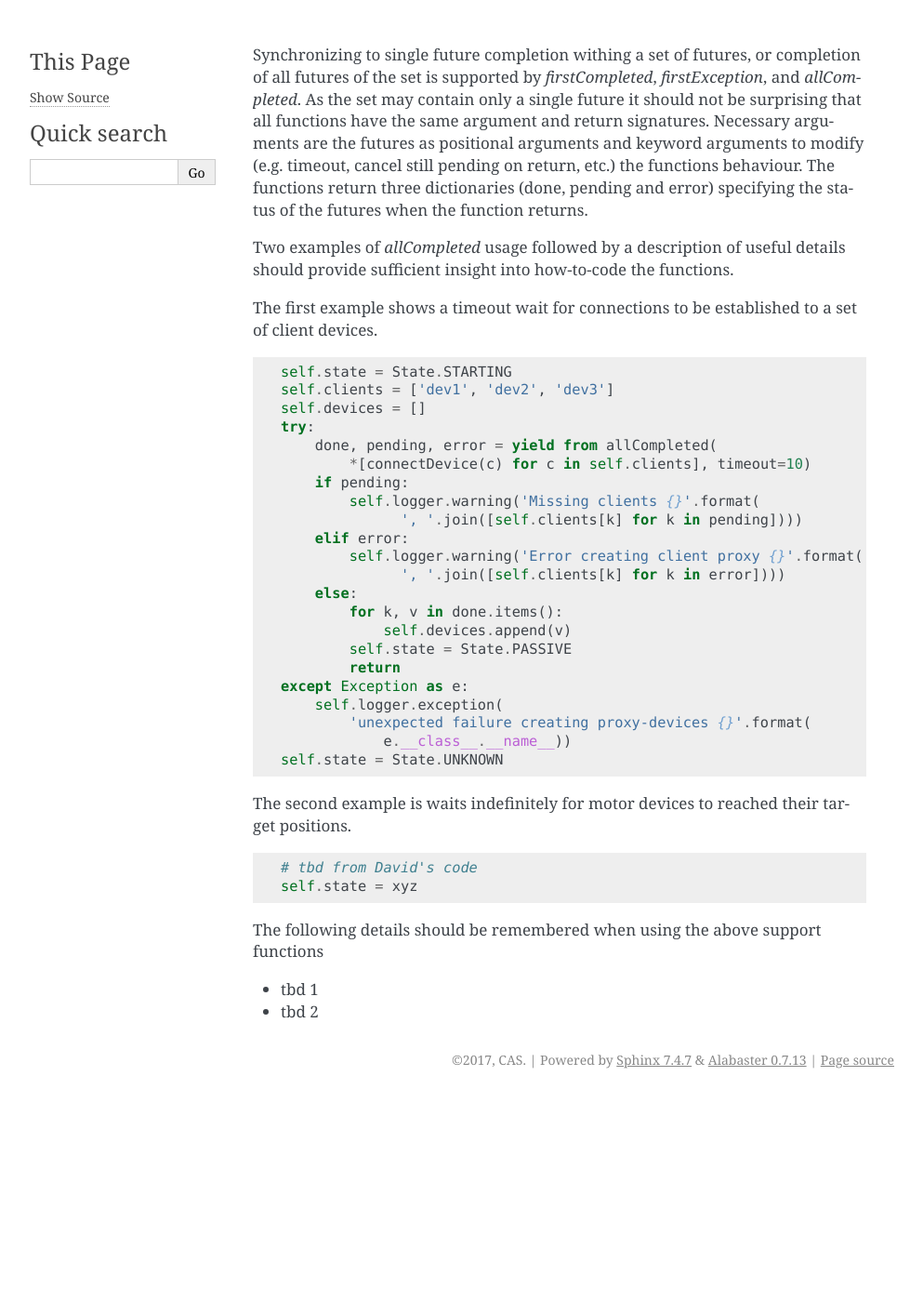
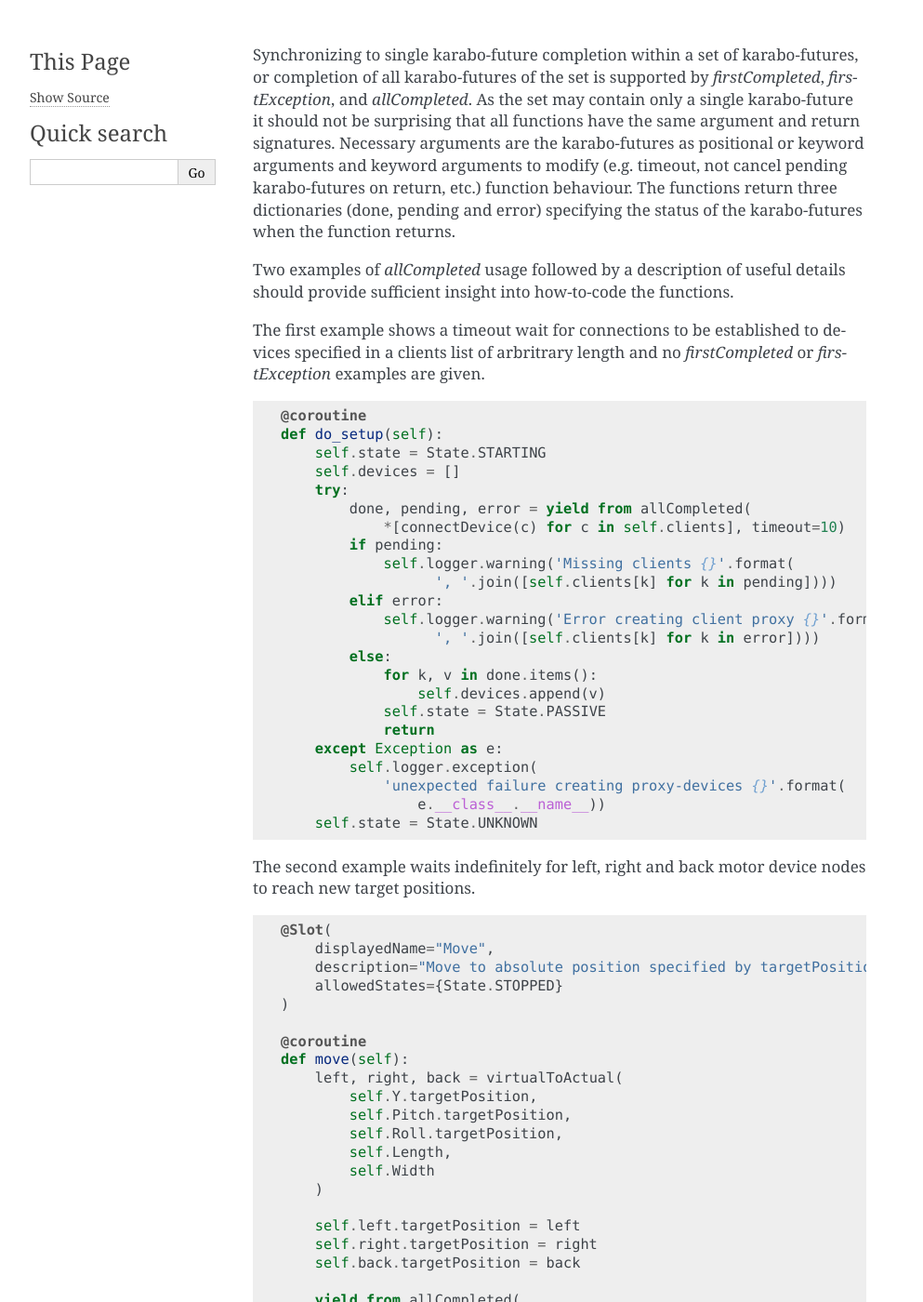
Before and after one commit to European-XFEL/howToMiddlelayer, a Sphinx documentation site: the page built from source/chap4/allCompleted.rst, in a window 1280 px wide and 1400 px high. Shown: the whole window at 93% size, without its empty margins (148-1141 px from the left). Built offline with Sphinx 7.4.7, drawn with Linux system fonts in a browser that asks for light colours; pages that are not in the unit, such as notebooks, are missing from menus; some of the changed text lies outside the part shown.

Commit message:
allCompleted type function basics, a short tbd detail will follow

```diff
--- a/source/chap4/allCompleted.rst
+++ b/source/chap4/allCompleted.rst
@@ -1,23 +1,26 @@
-Synchronizing to single future completion withing a set of futures, or
-completion of all futures of the set is supported by `firstCompleted`,
-`firstException`, and `allCompleted`.
-As the set may contain only a single future it should not be surprising that all
-functions have the same argument and return signatures. Necessary arguments are
-the futures as positional arguments and keyword arguments to modify (e.g. timeout,
-cancel still pending on return, etc.) the functions behaviour. The functions
-return three dictionaries (done, pending and error) specifying the status of
-the futures when the function returns.
+Synchronizing to single karabo-future completion within a set of
+karabo-futures, or completion of all karabo-futures of the set is supported
+by `firstCompleted`, `firstException`, and `allCompleted`. As the set may
+contain only a single karabo-future it should not be surprising that all
+functions have the same argument and return signatures. Necessary arguments
+are the karabo-futures as positional or keyword arguments and keyword
+arguments to modify (e.g. timeout, not cancel pending karabo-futures on
+return, etc.) function behaviour. The functions return three dictionaries
+(done, pending and error) specifying the status of the karabo-futures
+when the function returns.
 
 Two examples of `allCompleted` usage followed by a description of useful
 details should provide sufficient insight into how-to-code the functions.
 
-The first example shows a timeout wait for connections to be established to a set
-of client devices.
+The first example shows a timeout wait for connections to be established
+to devices specified in a clients list of arbritrary length and no
+`firstCompleted` or `firstException` examples are given.
 
-.. code-block:: Python
+..  code-block:: Python
 
+    @coroutine
+    def do_setup(self):
         self.state = State.STARTING
-        self.clients = ['dev1', 'dev2', 'dev3']
         self.devices = []
         try:
             done, pending, error = yield from allCompleted(
@@ -39,14 +42,52 @@ of client devices.
                     e.__class__.__name__))
         self.state = State.UNKNOWN
 
-The second example is waits indefinitely for motor devices to reached their target positions.
+The second example waits indefinitely for left, right and back motor device
+nodes to reach new target positions.
 
 .. code-block:: Python
 
-        # tbd from David's code
-        self.state = xyz
+    @Slot(
+        displayedName="Move",
+        description="Move to absolute position specified by targetPosition.",
+        allowedStates={State.STOPPED}
+    )
 
-The following details should be remembered when using the above support functions
+    @coroutine
+    def move(self):
+        left, right, back = virtualToActual(
+            self.Y.targetPosition,
+            self.Pitch.targetPosition,
+            self.Roll.targetPosition,
+            self.Length,
+            self.Width
+        )
 
-* tbd 1
-* tbd 2
+        self.left.targetPosition = left
+        self.right.targetPosition = right
+        self.back.targetPosition = back
+
+        yield from allCompleted(
+            moveL=self.left.move(),
+            moveR=self.right.move(),
+            moveB=self.back.move())
+
+The following points should be remembered when using the support functions
+
+* Functions wait indefinitely for their completion criteria unless the
+  `timeout` keyword arguement is set with the required timeout seconds,
+  when the function will return (a Timeout exception is not thrown).
+* By default functions cancel any pending karabo-futures before returning,
+  setting the `cancel_pending` keyword arguement to False prevents
+  cancellation.
+* The order of karabo-futures in done, pending and error returned
+  dictionaries maintains the order of the karabo-futures of the calling
+  arguements. This feature is assumed in example 1 to the align clients
+  and devices lists.
+* When Karabo-futures are specified as positional arguements, example 1,
+  returned dictionaries are keyed with the enumebration number (0, 1, 2
+  and 3). When specified as keyword arguements, example 2, they are keyed
+  with the keyword used ("moveL", "moveR" and "moveB").
+
+TBD: explanation and examples for extracting exceptions and other things
+from returns... is in progress.
```
